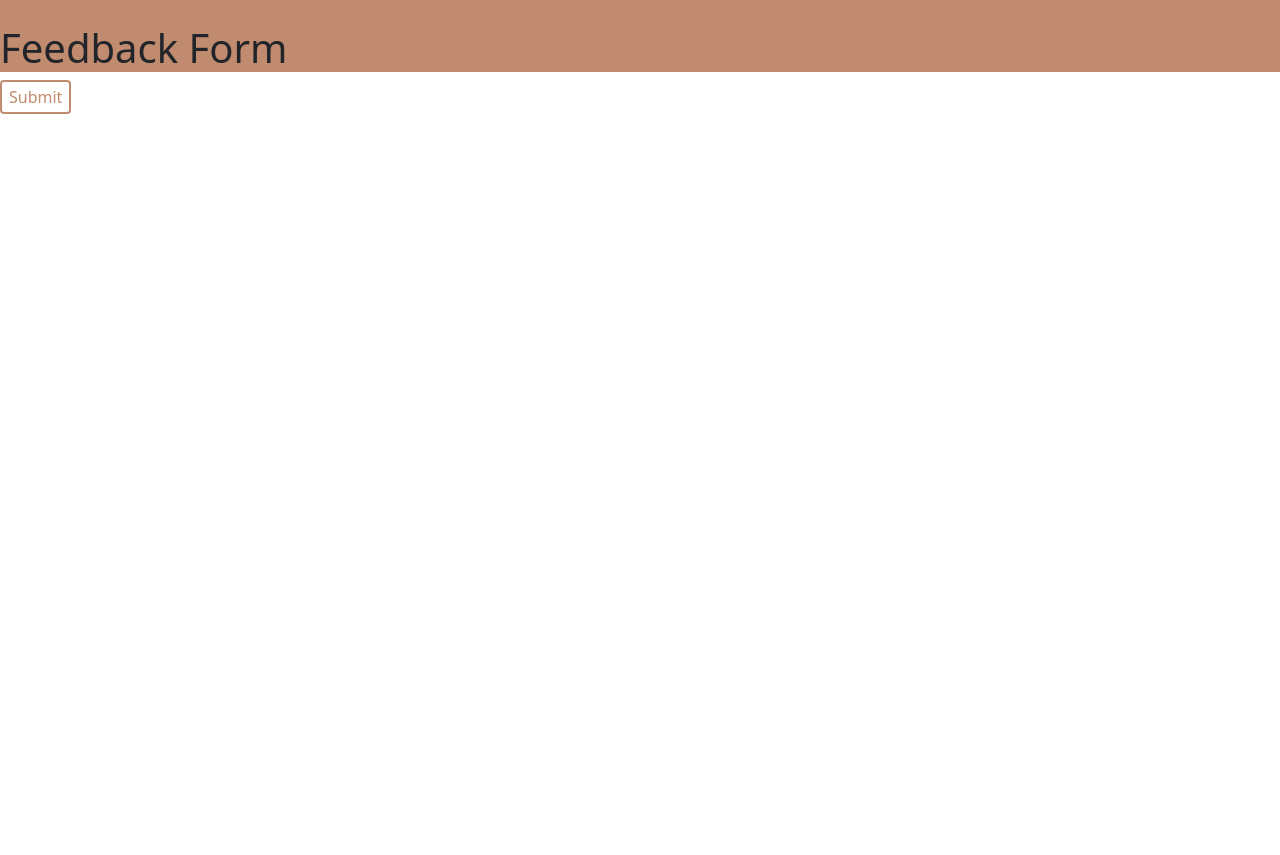
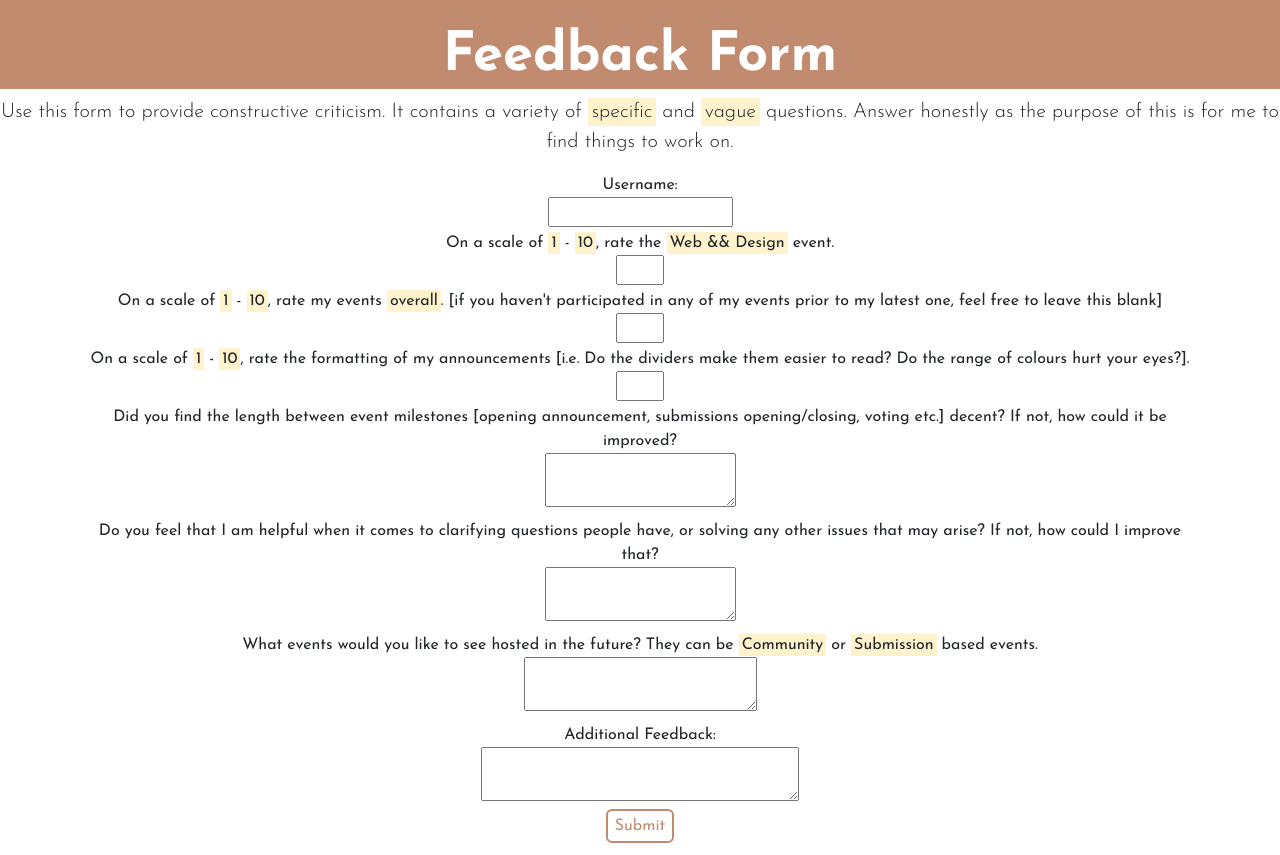
Before and after one commit to Co1lective/portfolio., a plain HTML site: page index.html in a window 1280 px wide. Before the commit the page ends 800 px from the top, so only its background shows below. Drawn offline with nearby package versions, Linux system fonts and the light colour scheme.

Commit message:
Update index.html

```diff
--- a/index.html
+++ b/index.html
@@ -1,21 +1,54 @@
 <!DOCTYPE html>
-<html lang="en" >
+<html lang="en">
 <head>
     <meta charset="UTF-8">
-  <title>Thingy</title>
-  <link rel="stylesheet" href="./style.css">
+    <meta name="viewport" content="width=device-width, initial-scale=1.0">
+    <title>Feedback Form</title>
     <link href="https://cdn.jsdelivr.net/npm/bootstrap@5.3.2/dist/css/bootstrap.min.css" rel="stylesheet" integrity="sha384-T3c6CoIi6uLrA9TneNEoa7RxnatzjcDSCmG1MXxSR1GAsXEV/Dwwykc2MPK8M2HN" crossorigin="anonymous">
     <script src="https://cdn.jsdelivr.net/npm/bootstrap@5.3.2/dist/js/bootstrap.bundle.min.js" integrity="sha384-C6RzsynM9kWDrMNeT87bh95OGNyZPhcTNXj1NW7RuBCsyN/o0jlpcV8Qyq46cDfL" crossorigin="anonymous"></script>
     <link rel="preconnect" href="https://fonts.googleapis.com">
     <link rel="preconnect" href="https://fonts.gstatic.com" crossorigin>
     <link href="https://fonts.googleapis.com/css2?family=Josefin+Sans:ital,wght@0,100..700;1,100..700&display=swap" rel="stylesheet">
+    <link rel="stylesheet" type="text/css" href="style.css">
 </head>
-<body>
+<body class="text-center">
     <h1 class="display pt-4">Feedback Form</h1>
+    <p class="lead">Use this form to provide constructive criticism. It contains a variety of <mark>specific</mark> and <mark>vague</mark> questions. Answer honestly as the purpose of this is for me to find things to work on.</p>
     <form onsubmit="sendInfo(event)" method="POST" id="form">
+        <div class="container">
+            <label for="username">Username:</label><br>
+            <input id="username" type="text"><br>
+        </div>
+        <div class="container">
+            <label class="text-wrap" for="currentEventRating">On a scale of <mark>1</mark> - <mark>10</mark>, rate the <mark>Web && Design</mark> event.</label><br>
+            <input type="number" id="currentEventRating" min="1" max="10">
+        </div>
+        <div class="container">
+            <label class="text-wrap" for="overallEventRating">On a scale of <mark>1</mark> - <mark>10</mark>, rate my events <mark>overall</mark>. [if you haven't participated in any of my events prior to my latest one, feel free to leave this blank]</label><br>
+            <input type="number" id="overallEventRating" min="1" max="10">
+        </div>
+        <div class="container">
+            <label class="text-wrap" for="annRating">On a scale of <mark>1</mark> - <mark>10</mark>, rate the formatting of my announcements [i.e. Do the dividers make them easier to read? Do the range of colours hurt your eyes?].</label><br>
+            <input type="number" id="annRating" min="1" max="10">
+        </div>
+        <div class="container">
+            <label for="timingRating">Did you find the length between event milestones [opening announcement, submissions opening/closing, voting etc.] decent? If not, how could it be improved?</label><br>
+            <textarea id="timingRating"></textarea>
+        </div>
+        <div class="container">
+            <label for="helpRating">Do you feel that I am helpful when it comes to clarifying questions people have, or solving any other issues that may arise? If not, how could I improve that?</label><br>
+            <textarea id="helpRating"></textarea>
+        </div>
+        <div class="container">
+            <label for="futEvents">What events would you like to see hosted in the future? They can be <mark>Community</mark> or <mark>Submission</mark> based events.</label><br>
+            <textarea id="futEvents" cols="25"></textarea>
+        </div>
+        <div class="container">
+            <label for="feedback">Additional Feedback:</label><br>
+            <textarea id="feedback" cols="35"></textarea>
+        </div>
         <button type="submit">Submit</button>
     </form>
-
- <script  src="./script.js"></script>
+    <script src="script.js"></script>
 </body>
 </html>
```
Lines whose indentation alone changed are shown as unchanged.
